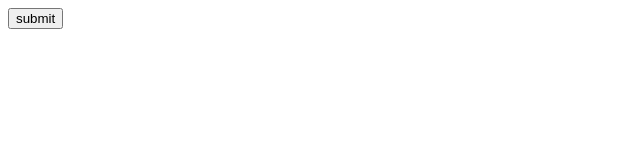
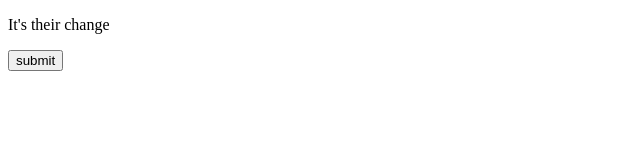
Before and after one commit to msh-ds/git-tourial, a plain HTML site: page index.html in a window 1280 px wide. Shown: the whole page, without its empty margins (0-640 px from the left). Drawn offline with Linux system fonts and the light colour scheme.

Commit message:
add git P tag

```diff
--- a/index.html
+++ b/index.html
@@ -6,6 +6,7 @@
     <title>Document</title>
 </head>
 <body>
+    <p> It's their change </p>
     <button>submit</button>
 </body>
 </html>
```
